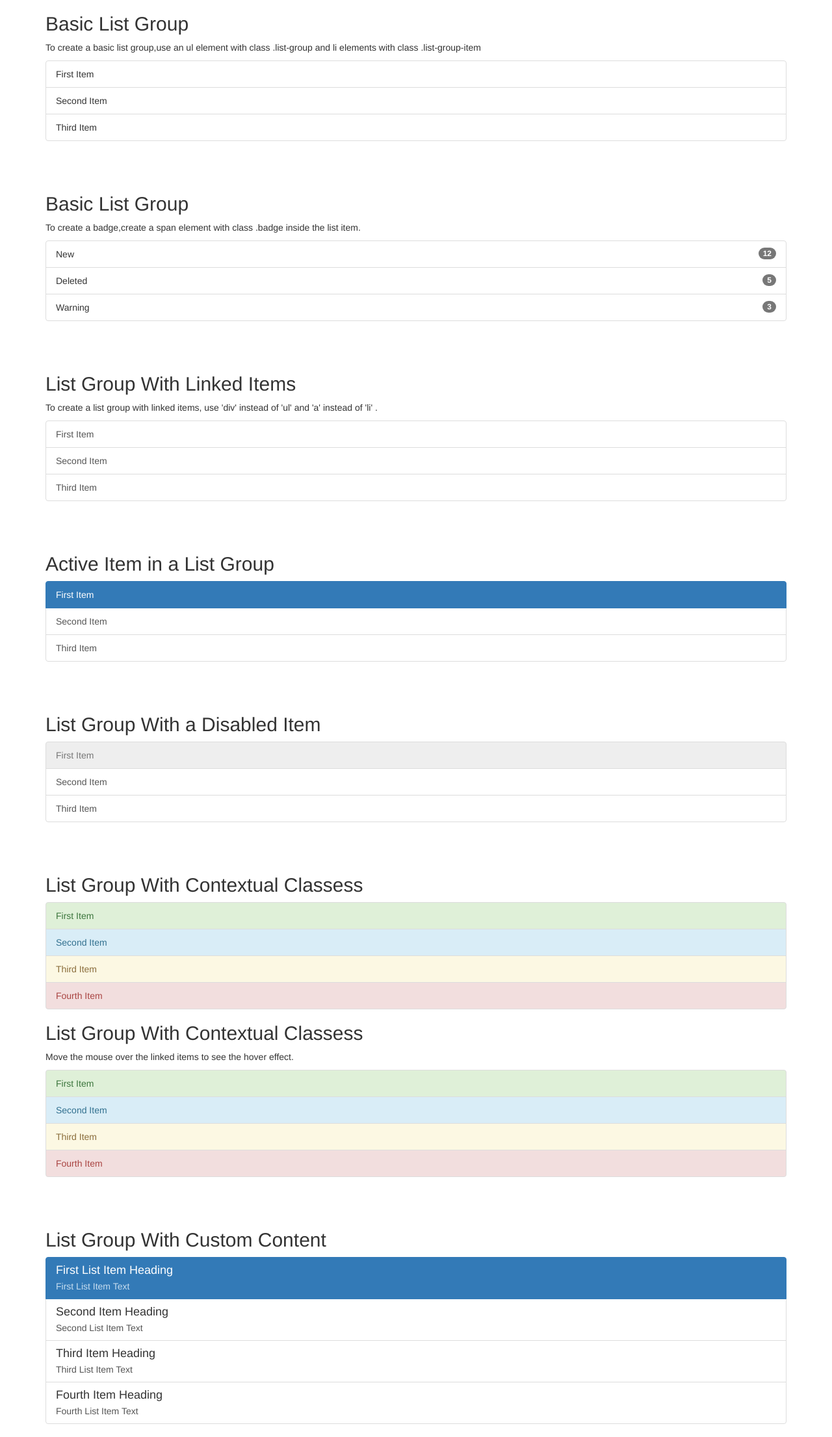
After one commit to rkpust/Bootstrap3Practise, a PHP site: page /BSlistGroups.php in a window 1280 px wide. The commit adds this page. Shown: the whole page at 65% size. Run offline with PHP 8.4, Linux system fonts and the light colour scheme.

Commit message:
BS List Group Examples

```diff
--- /dev/null
+++ b/BSlistGroups.php
@@ -0,0 +1,126 @@
+<!DOCTYPE html>
+<html lang="en">
+<head>
+	<meta charset="utf-8">
+	<meta name="viewport" content="width=device-width,  initial-scale=1">
+	<title>BS List Group Examples</title>
+	<link rel="stylesheet" href="css/bootstrap.min.css">
+	<script type="text/javascript" src="js/bootstrap.min.js"></script>
+	<script type="text/javascript" src="js/vendor/jquery-1.12.0.min.js"></script>
+</head>
+
+<body>
+
+	<div class="container">
+		<h2>Basic List Group</h2>
+		<p>To create a basic list group,use an ul element with class .list-group and li elements with class .list-group-item</p>
+
+		<ul class="list-group">
+			<li class="list-group-item">First Item</li>
+			<li class="list-group-item">Second Item</li>
+			<li class="list-group-item">Third Item</li>
+
+		</ul>
+
+
+		<br><br>
+
+		<h2>Basic List Group</h2>
+		<p>To create a badge,create a span element with class .badge inside the list item.</p>
+
+		<ul class="list-group">
+			<li class="list-group-item"><span class="badge">12</span>New</li>
+			<li class="list-group-item"><span class="badge">5</span>Deleted</li>
+			<li class="list-group-item"><span class="badge">3</span>Warning</li>
+
+		</ul>
+
+		<br><br>
+
+
+		<h2>List Group With Linked Items</h2>
+		<p>To create a list group with linked items, use 'div' instead of 'ul' and 'a' instead of 'li' .</p>
+
+		<div class="list-group">
+			<a href="#" class="list-group-item">First Item</a>
+			<a href="#" class="list-group-item">Second Item</a>
+			<a href="#" class="list-group-item">Third Item</a>
+
+		</div>
+
+		<br><br>
+
+
+		<h2>Active Item in a List Group</h2>
+
+		<div class="list-group">
+			<a href="#" class="list-group-item active">First Item</a>
+			<a href="#" class="list-group-item">Second Item</a>
+			<a href="#" class="list-group-item">Third Item</a>
+
+		</div>
+
+		<br><br>
+
+
+		<h2>List Group With a Disabled Item</h2>
+
+		<div class="list-group">
+			<a href="#" class="list-group-item disabled">First Item</a>
+			<a href="#" class="list-group-item">Second Item</a>
+			<a href="#" class="list-group-item">Third Item</a>
+
+		</div>
+
+		<br><br>
+
+		<h2>List Group With Contextual Classess</h2>
+
+		<ul class="list-group">
+			<li class="list-group-item list-group-item-success">First Item</li>
+			<li class="list-group-item list-group-item-info">Second Item</li>
+			<li class="list-group-item list-group-item-warning">Third Item</li>
+			<li class="list-group-item list-group-item-danger">Fourth Item</li>
+
+		</ul>
+
+		<h2>List Group With Contextual Classess</h2>
+		<p>Move the mouse over the linked items to see the hover effect.</p>
+
+		<div class="list-group">
+			<a href="#" class="list-group-item list-group-item-success">First Item</a>
+			<a href="#" class="list-group-item list-group-item-info">Second Item</a>
+			<a href="#" class="list-group-item list-group-item-warning">Third Item</a>
+			<a href="#" class="list-group-item list-group-item-danger">Fourth Item</a>
+
+		</div>
+
+		<br><br>
+
+		<h2>List Group With Custom Content</h2>
+
+		<div class="list-group">
+			<a href="#" class="list-group-item active">
+			<h4 class="list-group-item-heading">First List Item Heading</h4>
+			<p class="list-group-item-text">First List Item Text</p>
+		    </a>
+		    <a href="#" class="list-group-item ">
+			<h4 class="list-group-item-heading">Second Item Heading</h4>
+			<p class="list-group-item-text">Second List Item Text</p>
+		    </a>
+		    <a href="#" class="list-group-item ">
+			<h4 class="list-group-item-heading">Third Item Heading</h4>
+			<p class="list-group-item-text">Third List Item Text</p>
+		    </a>
+		    <a href="#" class="list-group-item ">
+			<h4 class="list-group-item-heading">Fourth Item Heading</h4>
+			<p class="list-group-item-text">Fourth List Item Text</p>
+		    </a>
+
+		</div>
+
+
+     </div>
+
+</body>
+</html>
--- a/index.php
+++ b/index.php
@@ -74,6 +74,9 @@
 			<a href="BSpager.php"> <button type="button" class="
 				btn btn-link">BS Pager</button> </a>
 
+			<a href="BSlistGroups.php"> <button type="button" class="
+				btn btn-primary">BS List Groups</button> </a>
+
 
 			</div>
 
```
